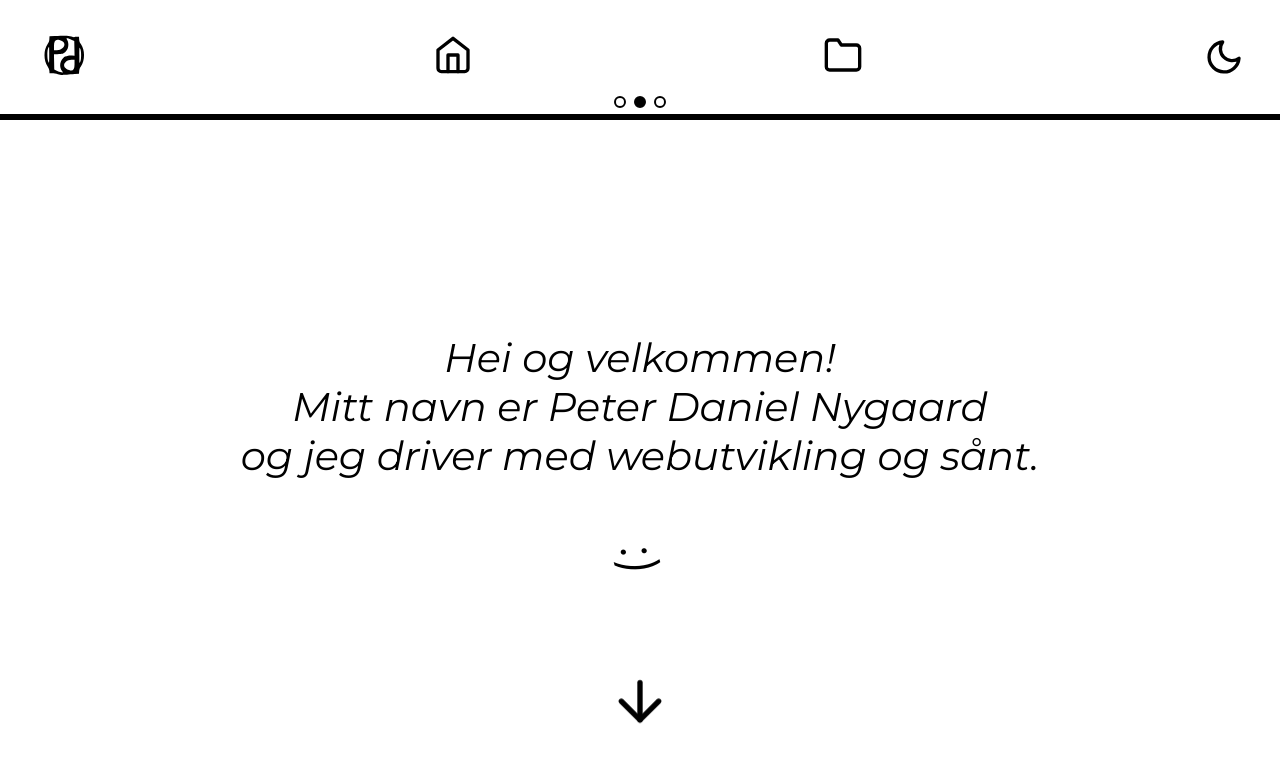
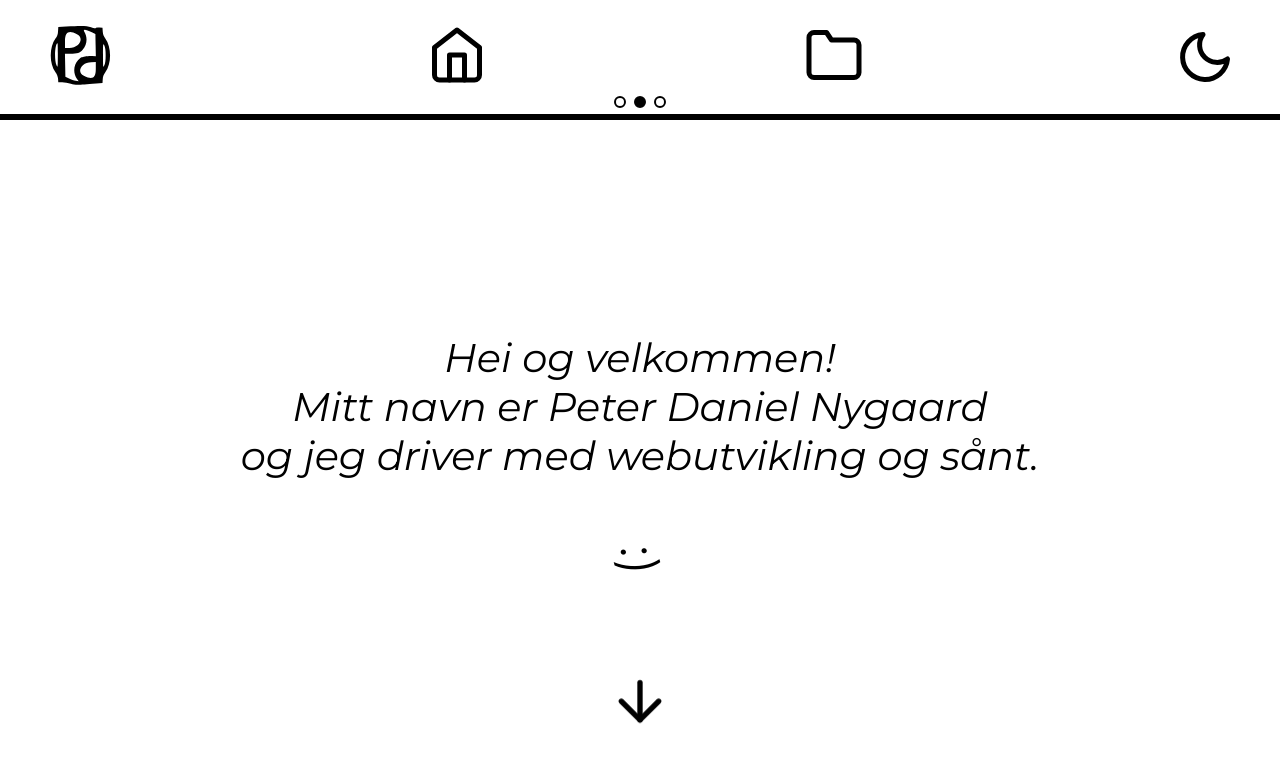
Before and after one commit to Peter-kodeHode/portfolio_react, a React (Create React App) app: page / in a window 1280 px wide. Shown: the top 762 px of the page. Built offline with nearby package versions, Linux system fonts and the light colour scheme.

Commit message:
refactor: update NavBar component and styles for improved layout and icon sizing

```diff
--- a/src/globalComponents/NavBar/NavBar.styles.js
+++ b/src/globalComponents/NavBar/NavBar.styles.js
@@ -6,15 +6,18 @@ export const StyledNavBar = styled.nav`
   align-items: center;
   overflow: hidden;
   background-color: var(--primary);
-  height: 15vh;
+  height: 15dvh;
   border-bottom: solid var(--secondary) 6px;
   position: sticky;
   top: 0;
   z-index: 10;
   pointer-events: none; /* This allows wheel and touch events to pass through */
+
   & > a {
     margin: 2em;
     pointer-events: auto; /* Re-enable for navigation links */
+    text-decoration: none; /* Remove underline from links */
+    color: var(--secondary); /* Ensure links are visible */
   }
 
   @media (max-width: 500px) {
@@ -30,11 +33,12 @@ const baseIconStyles = css`
   filter: var(--icon-filter);
   transition: all 500ms ease-in-out;
   pointer-events: auto; /* Ensure icons are clickable */
-  width: 5dvw;
-  height: 5dvh;
+  width: 7.5dvw;
+  height: 7.5dvh;
 
   @media (max-width: 500px) {
-    width: 3em;
+    width: 2.5em;
+    height: 2.5em;
   }
 
   &:active {
@@ -102,23 +106,22 @@ export const CheckList = styled.img`
 `;
 
 export const ThemeButton = styled.button`
-  height: 15dvh;
+
   background: none;
   border: none;
-  padding: 24px 24px;
   cursor: pointer;
   transition: all 0.5s ease;
   outline: none;
   pointer-events: auto;
+  margin:2em;
 
   @media (max-width: 500px) {
-    height: 15dvh;
-    padding: 1em;
+
   }
 
   img {
-    width: 5dvw;
-    height: 5dvh;
+    width: 7.5dvw;
+    height: 7.5dvh;
     display: block;
     filter: var(--icon-filter);
     transition: all 500ms ease-in-out;
```
Also changed, not shown: src/globalComponents/NavBar/NavBar.js (+4 -3 lines).
